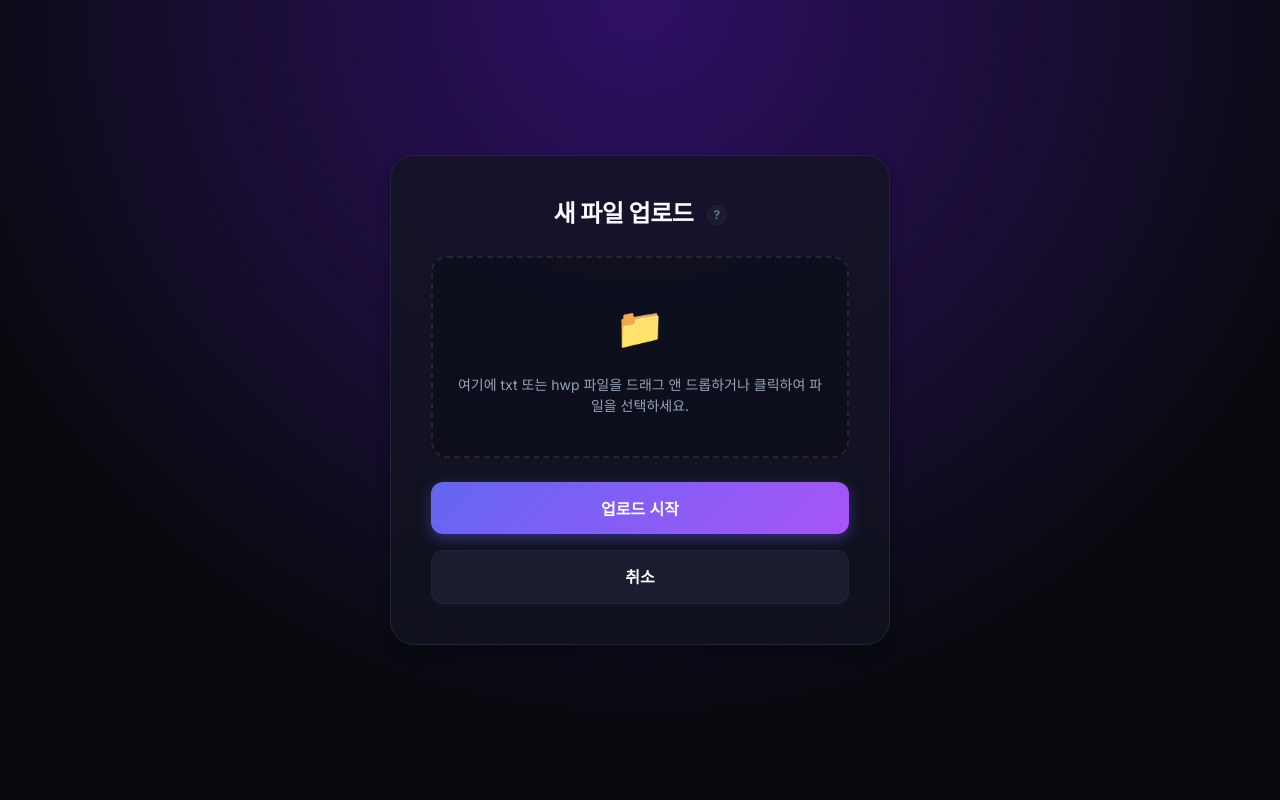
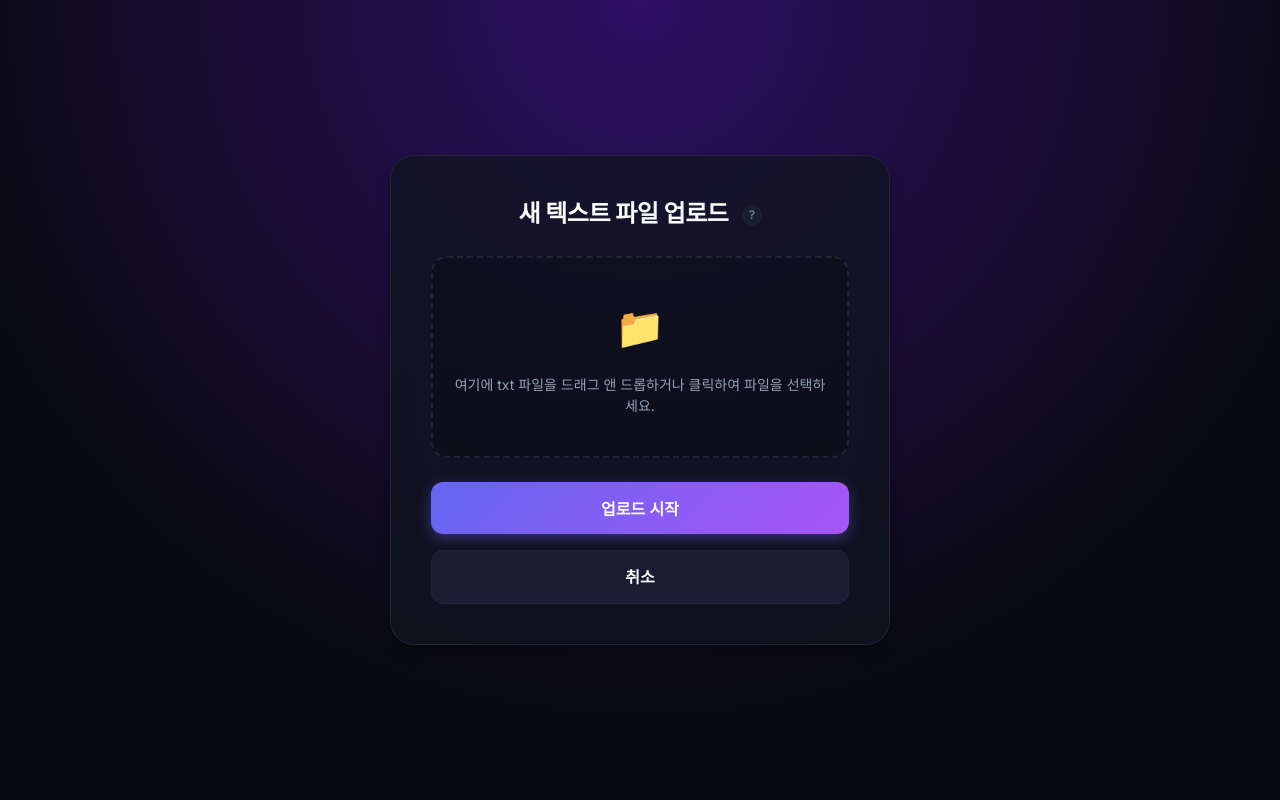
Before and after one commit to MinTagg/txt-line-search-db-, a Flask app: page /upload in a window 1280 px wide. Run offline with Flask 3, Linux system fonts and the light colour scheme.

Commit message:
feat(hwp)- unsupport hwp

```diff
--- a/program/code/app.py
+++ b/program/code/app.py
@@ -41,32 +41,14 @@ def upload_file():
     if not file.filename:
         return jsonify({"ok": False, "error": "Empty filename"}), 400
 
-    filename_lower = file.filename.lower()
-    if not (filename_lower.endswith(".txt") or filename_lower.endswith(".hwp")):
-        return jsonify({"ok": False, "error": ".txt 또는 .hwp 파일만 업로드할 수 있습니다."}), 400
+    if not file.filename.lower().endswith(".txt"):
+        return jsonify({"ok": False, "error": "텍스트(.txt) 파일만 업로드할 수 있습니다."}), 400
 
     dataset_name = safe_dataset_name(file.filename)
     txt_path = get_txt_path(dataset_name)
 
-    if filename_lower.endswith(".hwp"):
-        hwp_path = FILES_DIR / f"{dataset_name}.hwp"
-        file.save(hwp_path)
-
-        try:
-            from contextlib import closing
-            from hwp5.hwp5txt import TextTransform, Hwp5File
-
-            text_transform = TextTransform()
-            with closing(Hwp5File(str(hwp_path))) as hwp5file:
-                with open(txt_path, "wb") as dest:
-                    text_transform.transform_hwp5_to_text(hwp5file, dest)
-        except Exception as e:
-            return jsonify({"ok": False, "error": f"HWP 파일 변환에 실패했습니다: {str(e)}"}), 500
-        finally:
-            if hwp_path.exists():
-                hwp_path.unlink()
-    else:
-        file.save(txt_path)
+    # Save uploaded file
+    file.save(txt_path)
 
     try:
         raw_text = read_text_file(txt_path)
--- a/program/code/templates/index.html
+++ b/program/code/templates/index.html
@@ -15,7 +15,7 @@
                 조건부 검색기
                 <span class="tooltip-wrapper">
                     <span class="tooltip-icon">?</span>
-                    <span class="tooltip-content">텍스트 파일(.txt, .hwp)을 줄 단위로 DB화하여, 복합 검색식(AND, OR, 괄호)으로 원하는 줄을 빠르게 찾을 수 있는 도구입니다.</span>
+                    <span class="tooltip-content">텍스트 파일(.txt)을 줄 단위로 DB화하여, 복합 검색식(AND, OR, 괄호)으로 원하는 줄을 빠르게 찾을 수 있는 도구입니다.</span>
                 </span>
             </h1>
             <p class="welcome-subtitle">텍스트 파일을 줄 단위로 저장하고 복잡한 검색식으로 한눈에 탐색하세요.</p>
--- a/program/code/templates/upload.html
+++ b/program/code/templates/upload.html
@@ -13,16 +13,16 @@
             <!-- Initial View -->
             <div id="upload-form-view">
                 <h2 class="card-title">
-                    새 파일 업로드
+                    새 텍스트 파일 업로드
                     <span class="tooltip-wrapper">
                         <span class="tooltip-icon">?</span>
-                        <span class="tooltip-content">.txt 또는 .hwp 파일을 업로드하면 자동으로 줄 단위 데이터베이스로 변환됩니다. 최대 20MB까지 지원합니다.</span>
+                        <span class="tooltip-content">.txt 파일을 업로드하면 자동으로 줄 단위 데이터베이스로 변환됩니다. 최대 20MB까지 지원합니다.</span>
                     </span>
                 </h2>
                 <div class="drop-zone" id="drop-zone">
                     <span class="drop-zone-icon">📁</span>
-                    <p class="drop-zone-text">여기에 txt 또는 hwp 파일을 드래그 앤 드롭하거나 클릭하여 파일을 선택하세요.</p>
-                    <input type="file" id="file-input" class="file-input" accept=".txt,.hwp">
+                    <p class="drop-zone-text">여기에 txt 파일을 드래그 앤 드롭하거나 클릭하여 파일을 선택하세요.</p>
+                    <input type="file" id="file-input" class="file-input" accept=".txt">
                     <div id="file-info" class="file-info"></div>
                 </div>
                 <div class="button-group">
@@ -90,9 +90,8 @@
         });
 
         function handleFileSelect(file) {
-            const name = file.name.toLowerCase();
-            if (!name.endsWith('.txt') && !name.endsWith('.hwp')) {
-                alert('.txt 또는 .hwp 파일만 업로드할 수 있습니다.');
+            if (!file.name.toLowerCase().endsWith('.txt')) {
+                alert('텍스트(.txt) 파일만 업로드할 수 있습니다.');
                 return;
             }
 
```
Also changed, not shown: .github/workflows/build.yml.
